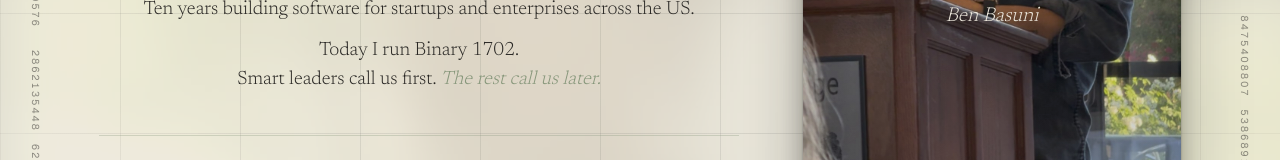
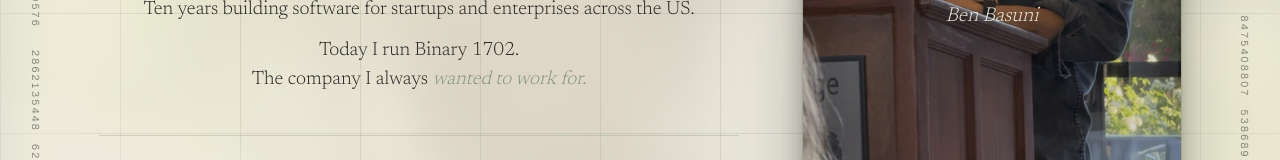
Before and after one commit to binary1702/benbasuni.com, a Next.js app: page / in a window 1280 px wide. Shown: the part 467-627 px from the top of the page. Built offline with nearby package versions, Linux system fonts and the light colour scheme.

Commit message:
Update Binary 1702 tagline on homepage

```diff
--- a/src/app/page.tsx
+++ b/src/app/page.tsx
@@ -109,7 +109,7 @@
             <p>
               Today I run Binary 1702.
               <br />
-              Smart leaders call us first. <em className="text-sage">The rest call us later.</em>
+              The company I always <em className="text-sage">wanted to work for.</em>
             </p>
           </div>
 
```
